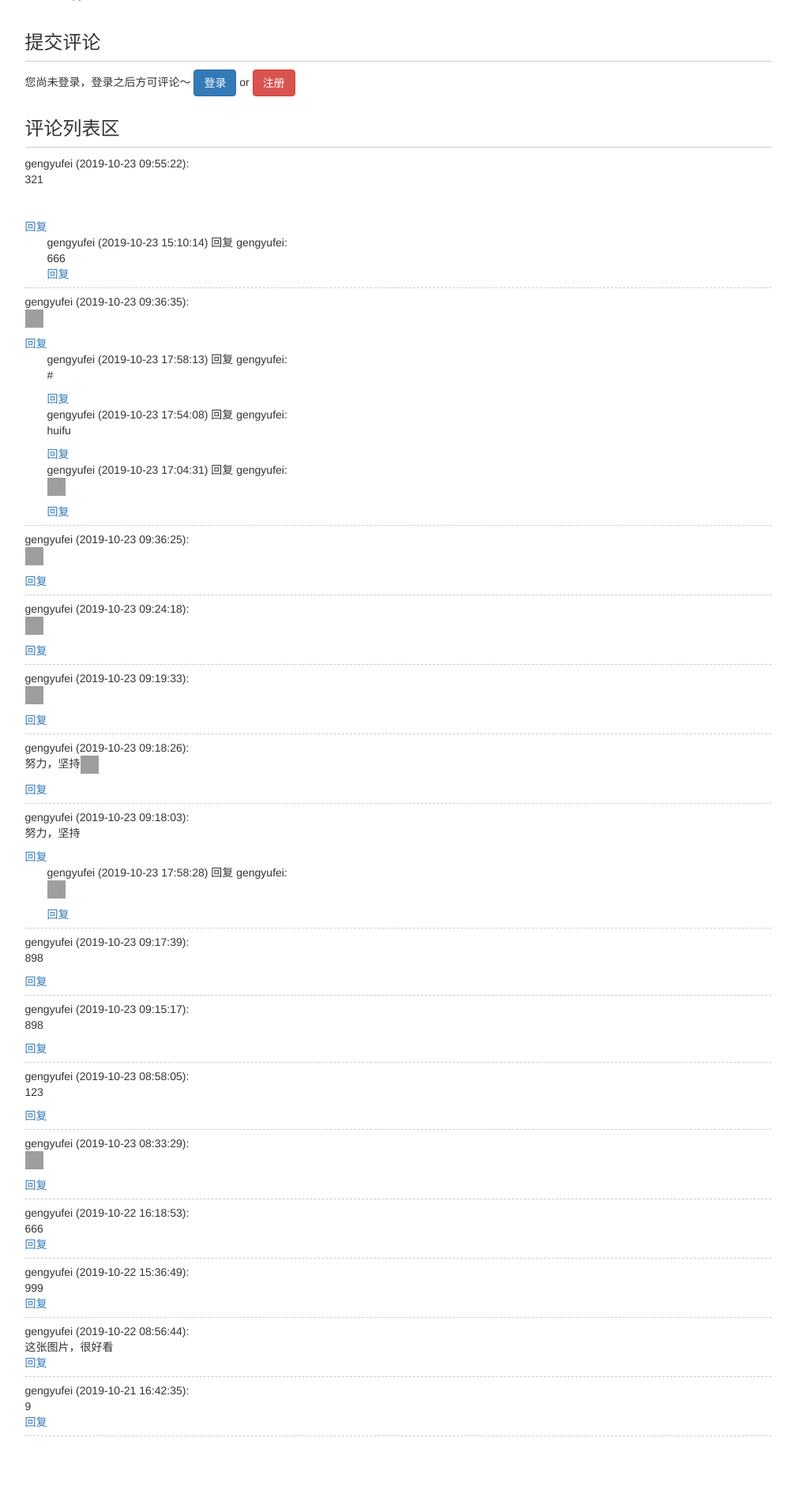
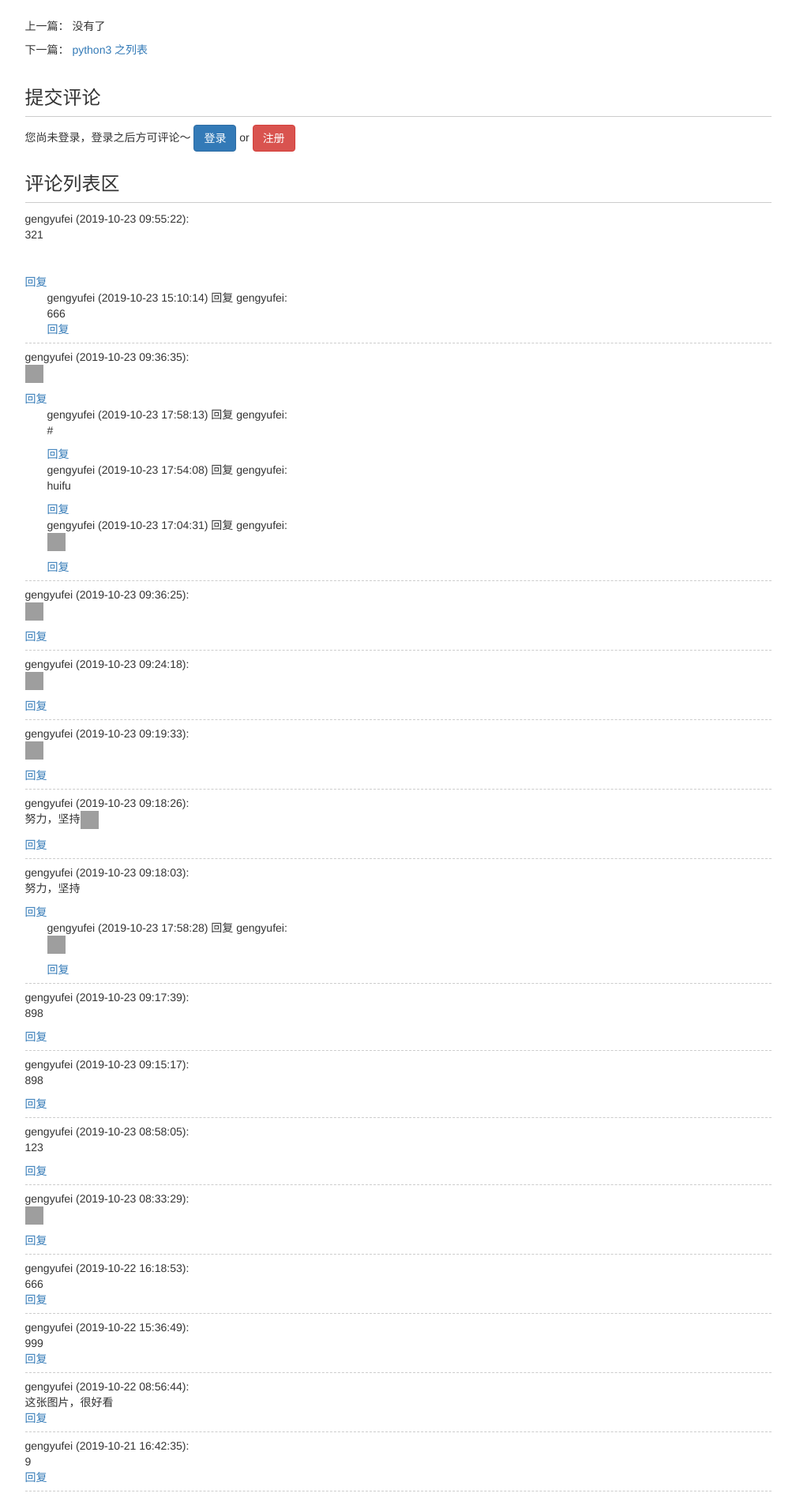
Before and after one commit to GengYufei/mysite, a Django app: page /blog/39 in a window 1280 px wide. Shown: the part 965-2861 px from the top of the page at 79% size, without its empty margins (136-1144 px from the left). Before the commit the page ends 2784 px from the top, so only its background shows below. Run offline with Django 3.2, Linux system fonts and the light colour scheme; data comes from the database, SQL or seed files in the repository; some libraries are stand-ins or nearby versions.

Commit message:
博客详情页，增加margin-top:70px!important;

```diff
--- a/blog/static/blog/blog.css
+++ b/blog/static/blog/blog.css
@@ -80,3 +80,9 @@
     /*margin-top: 70px;*/
     margin-top: 70px!important;
 }
+
+/*博客详情界面，增加上边距*/
+div#blog_detail_container{
+    /*margin-top: 70px;*/
+    margin-top: 70px!important;
+}
--- a/blog/templates/blog/blog_detail.html
+++ b/blog/templates/blog/blog_detail.html
@@ -21,7 +21,7 @@
 
 {#页面内容#}
 {% block content %}
-    <div class="container">
+    <div class="container" id="blog_detail_container">
         <div class="row">
             <div class="col-xs-10 col-xs-offset-1">
                 <h3>{{ blog.title }}</h3>
```
